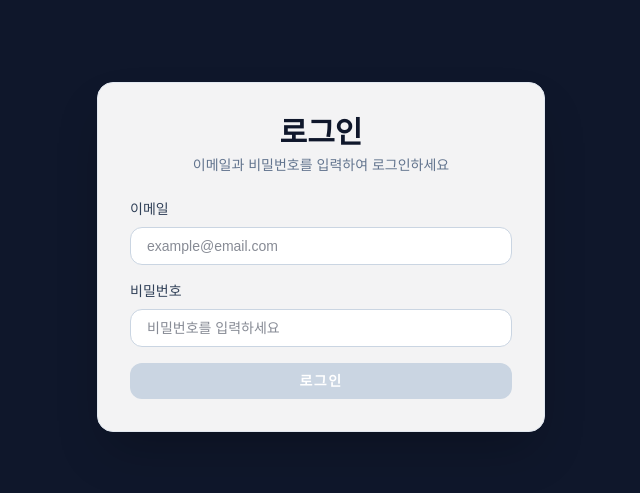
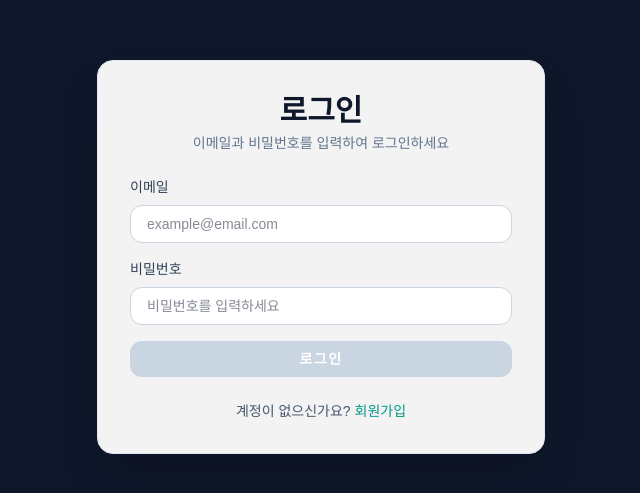
Before and after one commit to bangmim/my-to-do, a Next.js app: page /signin in a window 1280 px wide. Shown: the part 143-636 px from the top of the page, without its empty margins (319-959 px from the left). Built offline with nearby package versions, Linux system fonts and the light colour scheme; no server answers.

Commit message:
feat: 로그인 화면<-> 회원가입 링크 추가

```diff
--- a/src/app/signin/page.js
+++ b/src/app/signin/page.js
@@ -2,6 +2,7 @@
 
 import { useEffect, useState } from 'react';
 import { useRouter } from 'next/navigation';
+import Link from 'next/link';
 import { LoginForm } from '@/components/login-form/LoginForm';
 import { getCurrentUser } from '@/lib/auth';
 
@@ -56,6 +57,18 @@ export default function LoginPage() {
                 </header>
 
                 <LoginForm onSuccess={handleSuccess} />
+
+                <div className="text-center">
+                    <p className="text-sm text-slate-600">
+                        계정이 없으신가요?{' '}
+                        <Link
+                            href="/signup"
+                            className="font-medium text-teal-600 transition hover:text-teal-700 hover:underline"
+                        >
+                            회원가입
+                        </Link>
+                    </p>
+                </div>
             </div>
         </main>
     );
--- a/src/app/signup/page.js
+++ b/src/app/signup/page.js
@@ -17,7 +17,7 @@ export default function SignupPage() {
                     <p className="text-sm text-slate-600">
                         이미 계정이 있으신가요?{' '}
                         <Link
-                            href="/login"
+                            href="/signin"
                             className="font-medium text-teal-600 transition hover:text-teal-700 hover:underline"
                         >
                             로그인
```
